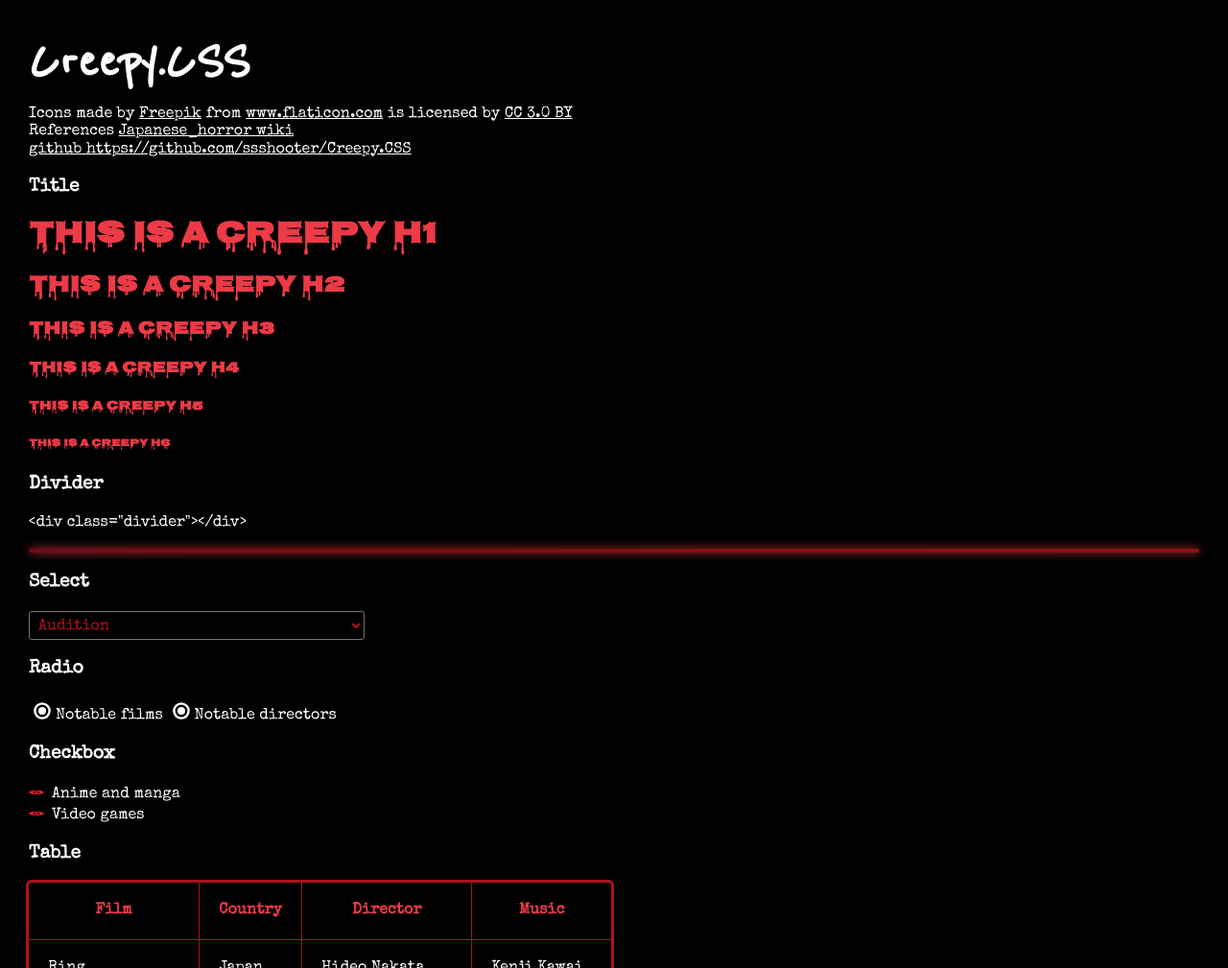
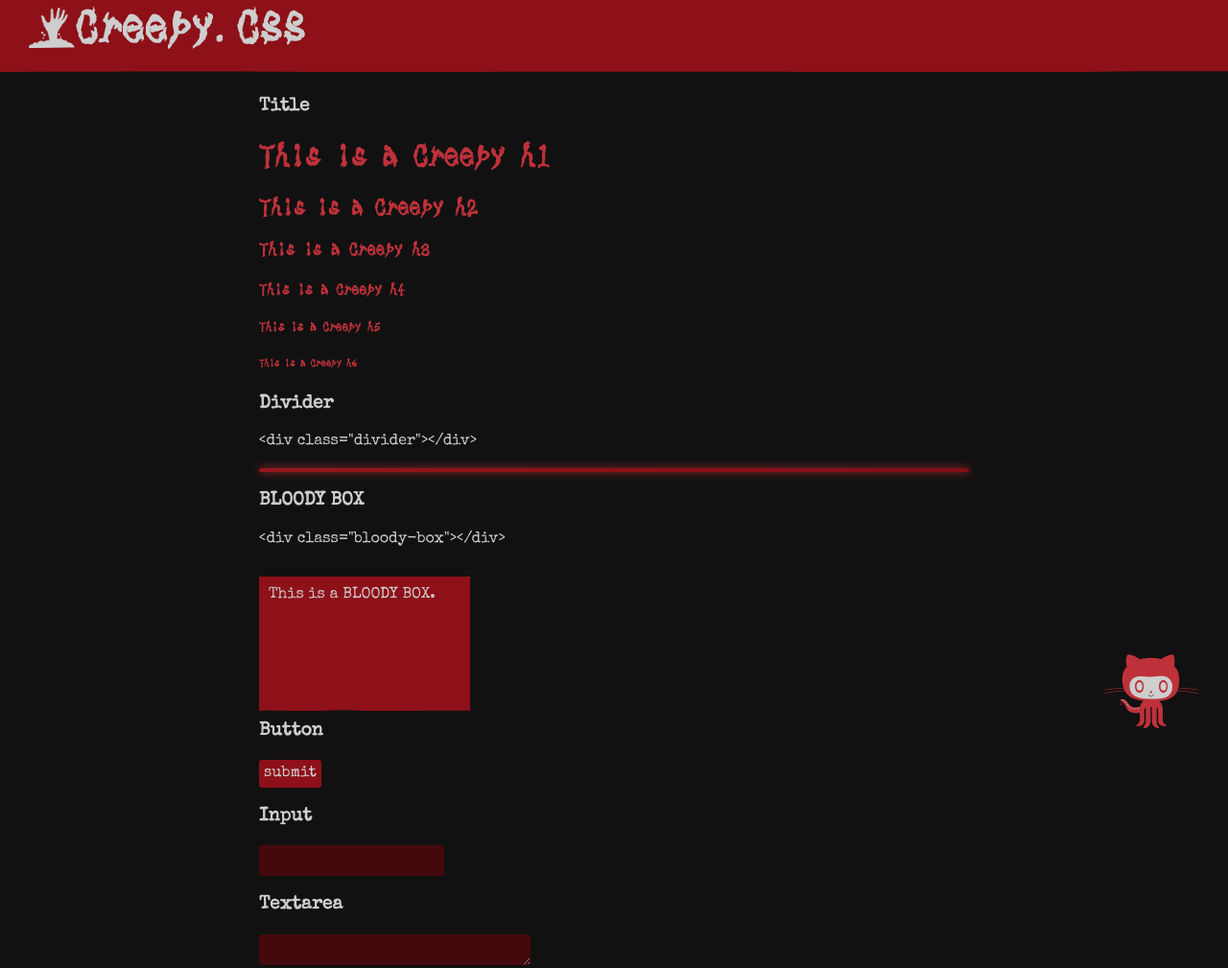
Before and after one commit to SSShooter/Creepy.CSS, a plain HTML site: page index.html in a window 1280 px wide. Shown: the top 1009 px of the page at 96% size. Drawn offline with nearby package versions, Linux system fonts and the light colour scheme.

Commit message:
:tada: v0.9.9 is Here

```diff
--- a/creepy.js
+++ b/creepy.js
@@ -39,14 +39,13 @@ let creepy = {
       }
     }
   },
-  BloodyBoxInit(){
+  BloodyBoxInit() {
     var elList = document.querySelectorAll('.bloody-box')
     elList.forEach(el => {
       var newCanvas = document.createElement('canvas')
       el.appendChild(newCanvas)
       this.BloodyBox(newCanvas)
-    });
-
+    })
   },
   BloodyBox(canvas) {
     var PEAK = 100
@@ -61,9 +60,18 @@ let creepy = {
     var color1 = '#af111c'
     var color2 = '#af111c'
 
+    var scrollTimeout = 2000
+    var startTime
     window.addEventListener('load', init)
     window.addEventListener('resize', resize)
+    window.addEventListener('scroll', scroll)
 
+    function scroll() {
+      if (+new Date() - scrollTimeout < startTime) return
+      startTime = +new Date()
+      peak = PEAK * 3
+      emitCenter = Math.floor(VertexListLength * Math.random())
+    }
     function resize() {
       initCanvas()
       var cW = canvas.width
@@ -106,8 +114,7 @@ let creepy = {
       for (var i = emitCenter - 1; i > 0; i--) {
         var distance = emitCenter - i
         if (distance > dd) distance = dd
-        YValueList[i] =
-          YValueList[i] -
+        YValueList[i] -=
           (YValueList[i] - YValueList[i + 1]) * (1 - 0.01 * distance)
       }
 
@@ -121,6 +128,10 @@ let creepy = {
       for (var i = 0; i < VertexList.length; i++) {
         VertexList[i].updateY(YValueList[i])
       }
+      // setTimeout(function() {
+      //   console.log(YValueList)
+      //   debugger
+      // }, 1000)
       draw()
     }
 
--- a/creepy.less
+++ b/creepy.less
@@ -1,11 +1,41 @@
 @blood: #af111c;
 @deep-blood: darken(@blood, 20%);
 @bright-blood: lighten(@blood, 20%);
+
+@font-face {
+  font-family: 'onryou';
+  src: url(creepyfont/onryou/onryou.TTF);
+  font-style: normal;
+  font-weight: normal;
+  // unicode-range: U+0025-00FF;
+}
+
+@font-face {
+  font-family: 'zomzi';
+  src: url(creepyfont/ankokuzonji/Zomzi.TTF);
+  font-style: normal;
+  font-weight: normal;
+}
+
+@font-face {
+  font-family: 'death';
+  src: url(creepyfont/DeathOne/DeathOne.TTF);
+  font-style: normal;
+  font-weight: normal;
+}
+
+@font-face {
+  font-family: 'dhand';
+  src: url(creepyfont/DemonHands/DemonHands.TTF);
+  font-style: normal;
+  font-weight: normal;
+}
 
 html {
   background: #111111;
   color: #fff;
   font-family: 'Special Elite', 'Microsoft YaHei', cursive;
+  cursor: url(cursor.png), auto;
 }
 
 h1,
@@ -16,7 +46,7 @@ h5,
 h6 {
   transition: all 0.5s ease-in-out;
   color: @bright-blood;
-  font-family: 'Nosifer', 'Microsoft YaHei', cursive;
+  font-family: 'dhand', 'Microsoft YaHei', cursive;
   &:hover {
     filter: drop-shadow(0px 0.1em 0px @blood)
       drop-shadow(0px 0.1em 0px @deep-blood);
@@ -66,12 +96,6 @@ ol {
   }
 }
 
-select {
-  background: #000;
-  color: @blood;
-  padding: 5px;
-  border-radius: 3px;
-}
 button {
   padding: 5px;
   background: @blood;
@@ -81,25 +105,33 @@ button {
   &:hover {
     background: @bright-blood;
   }
+  &:active {
+    background: @deep-blood;
+  }
 }
 
 a {
   color: inherit;
+  cursor: url(cursor.png), auto;
 }
 
 input,
 textarea,
-button {
+button,
+select {
   outline-color: @bright-blood;
 }
 
 input,
-textarea {
+textarea,
+select {
   background-color: @deep-blood;
   color: #fff;
   border-radius: 3px;
   border: none;
-  padding: 0.5em;
+  height: 2rem;
+  line-height: 2rem;
+  padding: 0 0.5rem;
 }
 
 [type='checkbox'],
@@ -195,7 +227,7 @@ table {
   height: 4px;
   border-radius: 2px;
   box-shadow: 0px 0px 10px @bright-blood;
-  background: linear-gradient(45deg, @bright-blood, @deep-blood, @blood);
+  background: linear-gradient(45deg, @bright-blood, @blood, @deep-blood);
   background-size: 600% 600%;
   animation: flow 9s ease infinite;
 }
@@ -245,3 +277,14 @@ table {
     opacity: 0.6;
   }
 }
+
+.bloody-box {
+  position: relative;
+  background-color: @blood;
+  margin: 30px 0;
+  canvas {
+    position: absolute;
+    top: 100%;
+    left: 0;
+  }
+}
--- a/index.html
+++ b/index.html
@@ -1,32 +1,33 @@
 <!DOCTYPE html>
 <html lang="en">
-
   <head>
-    <meta charset="UTF-8">
-    <meta name="viewport" content="width=device-width, initial-scale=1.0">
-    <meta http-equiv="X-UA-Compatible" content="ie=edge">
-    <link href="https://fonts.googleapis.com/css?family=Reenie+Beanie" rel="stylesheet">
-    <link href="https://fonts.googleapis.com/css?family=Amatic+SC|Creepster|Nosifer|Special+Elite|Stardos+Stencil" rel="stylesheet">
-    <link rel="stylesheet" href="./normalize.css">
-    <link rel="stylesheet" href="./creepy.css">
+    <meta charset="UTF-8" />
+    <meta name="viewport" content="width=device-width, initial-scale=1.0" />
+    <meta http-equiv="X-UA-Compatible" content="ie=edge" />
+    <link
+      href="https://fonts.googleapis.com/css?family=Reenie+Beanie"
+      rel="stylesheet"
+    />
+    <link
+      href="https://fonts.googleapis.com/css?family=Amatic+SC|Creepster|Nosifer|Special+Elite|Stardos+Stencil"
+      rel="stylesheet"
+    />
+    <link rel="stylesheet" href="./normalize.css" />
+    <link rel="stylesheet" href="./creepy.css" />
     <title>CreepyDemo</title>
   </head>
 
   <body>
-    <div class="display" style="padding:30px;">
-        <div class="title">Creepy.CSS</div>
-        <div style="margin-top:10px;">Icons made by
-            <a href="http://www.freepik.com" title="Freepik">Freepik</a> from
-            <a href="https://www.flaticon.com/" title="Flaticon">www.flaticon.com</a> is licensed by
-            <a href="http://creativecommons.org/licenses/by/3.0/" title="Creative Commons BY 3.0" target="_blank">CC 3.0 BY</a>
-        </div>
-        <div>
-            References
-            <a href="https://en.wikipedia.org/wiki/Japanese_horror">Japanese_horror wiki</a>
-        </div>
-        <div>
-            <a href="https://github.com/ssshooter/Creepy.CSS">github https://github.com/ssshooter/Creepy.CSS</a>
-        </div>
+    <audio src="http://amachamusic.chagasi.com/mp3/shoujorei.mp3" autoplay loop preload></audio>
+    <div class="display">
+      <header class="title bloody-box"><img src="logo.png" />Creepy.CSS</header>
+      <img
+        src="octocat.svg"
+        alt="link to github"
+        class="to-github"
+        onclick="window.open('https://github.com/ssshooter/Creepy.CSS')"
+      />
+
       <p>title</p>
       <h1>This is a Creepy h1</h1>
       <h2>This is a Creepy h2</h2>
@@ -37,9 +38,19 @@
 
       <p>divider</p>
       <div>&lt;div class="divider"&gt;&lt;/div&gt;</div>
-        <br>
+      <br />
       <div class="divider"></div>
 
+      <p>BLOODY BOX</p>
+      <div>&lt;div class="bloody-box"&gt;&lt;/div&gt;</div>
+      <div class="bloody-box bloody-example">This is a BLOODY BOX.</div>
+
+      <p>button</p>
+      <button>submit</button>
+      <p>input</p>
+      <input type="text" />
+      <p>textarea</p>
+      <textarea name="" id="" cols="30" rows="10"></textarea>
       <p>select</p>
       <select name="" id="">
         <option value="daada">Audition</option>
@@ -50,9 +61,9 @@
 
       <p>radio</p>
       <div>
-            <input type="radio" name="ra" id="r1">
+        <input type="radio" name="ra" id="r1" />
         <label for="r1">Notable films</label>
-            <input type="radio" name="ra" id="r2">
+        <input type="radio" name="ra" id="r2" />
         <label for="r2">Notable directors</label>
       </div>
 
@@ -86,6 +97,7 @@
           <td>Geirî Ashiya</td>
         </tr>
       </table>
+
       <p>ul li</p>
       <ul>
         <li>Forbidden Siren</li>
@@ -102,32 +114,30 @@
         <li>Resident Evil</li>
         <li>Calling</li>
       </ol>
-        <p>button</p>
-        <button>submit</button>
-        <p>input</p>
-        <input type="text">
-        <p>textarea</p>
-        <textarea name="" id="" cols="30" rows="10"></textarea>
       <p>jumpScare</p>
       <button class="js-show">show</button>
       <button class="js-loop">loop</button>
       <button class="js-cancelloop">cancel loop</button>
-
-        <div class="bloody-box">
-            wwwwww
-            afiaji
-            fafjiafja
-            fa
-            fafjiaf
+      <div style="margin-top:30px;">
+        Icons made by
+        <a href="http://www.freepik.com" title="Freepik">Freepik</a> from
+        <a href="https://www.flaticon.com/" title="Flaticon"
+          >www.flaticon.com</a
+        >
+        is licensed by
+        <a
+          href="http://creativecommons.org/licenses/by/3.0/"
+          title="Creative Commons BY 3.0"
+          target="_blank"
+          >CC 3.0 BY</a
+        >
       </div>
-
-
-        <div class="bloody-box">
-            wwwwww
-            afiajiwwwwww2222
-            fafjiafja
-            fa
-            fafjiaf
+      BGM is created by Music Atelier Amacha
+      <div>
+        References
+        <a href="https://en.wikipedia.org/wiki/Japanese_horror"
+          >Japanese_horror wiki</a
+        >
       </div>
     </div>
   </body>
@@ -137,26 +147,56 @@
       font-weight: bolder;
       text-transform: capitalize;
     }
-
+    .display {
+      box-sizing: border-box;
+      max-width: 800px;
+      padding: 0 30px;
+      margin: 100px auto 20px;
+    }
+    .to-github {
+      position: fixed;
+      width: 100px;
+      bottom: 30px;
+      right: 30px;
+    }
     .title {
-        font-size: 3.8em;
+      box-sizing: border-box;
+      position: fixed;
+      width: 100%;
+      top: 0;
+      right: 0;
+      font-size: 3rem;
       font-weight: bolder;
-        font-family: 'Reenie Beanie', cursive;
+      font-family: 'dhand', cursive;
+      margin-top: 0;
+      padding-left: 30px;
+      z-index: 2;
+      vertical-align: middle;
+    }
+    .title img {
+      height: 3rem;
+      vertical-align: middle;
+    }
+    .bloody-example {
+      width: 200px;
+      height: 100px;
+      padding: 10px;
     }
   </style>
   <script src="./creepy.js"></script>
   <script>
-    let jumpScare = creepy.jumpScare('https://wx3.sinaimg.cn/mw690/686d7361ly1fsfd8dlce1j20qo0k0wnn.jpg')
-    document.querySelector('.js-show').addEventListener('click',()=>{
+    let jumpScare = creepy.jumpScare(
+      'https://wx3.sinaimg.cn/mw690/686d7361ly1fsfd8dlce1j20qo0k0wnn.jpg'
+    )
+    document.querySelector('.js-show').addEventListener('click', () => {
       jumpScare.show(2000)
     })
-    document.querySelector('.js-loop').addEventListener('click',()=>{
-        jumpScare.loop(4000,1000)
+    document.querySelector('.js-loop').addEventListener('click', () => {
+      jumpScare.loop(4000, 1000)
     })
-    document.querySelector('.js-cancelloop').addEventListener('click',()=>{
+    document.querySelector('.js-cancelloop').addEventListener('click', () => {
       jumpScare.cancelLoop()
     })
     creepy.BloodyBoxInit()
   </script>
-
 </html>
```
Also changed, not shown: creepy.css, creepyfont/DeathOne/DeathOne.TTF (added), creepyfont/DeathOne/readme_deathone.txt (added), creepyfont/DemonHands/DemonHands.TTF (added), creepyfont/DemonHands/readme_DemonHandsbana.txt (added), creepyfont/ankokuzonji/readme-ankokuzonji.txt (added), creepyfont/onryou/readme-onryou2.txt (added), cursor.jpg (added), cursor.png (added), logo.png (added), octocat.svg (added), 4 other files. Lines whose indentation alone changed are shown as unchanged.
